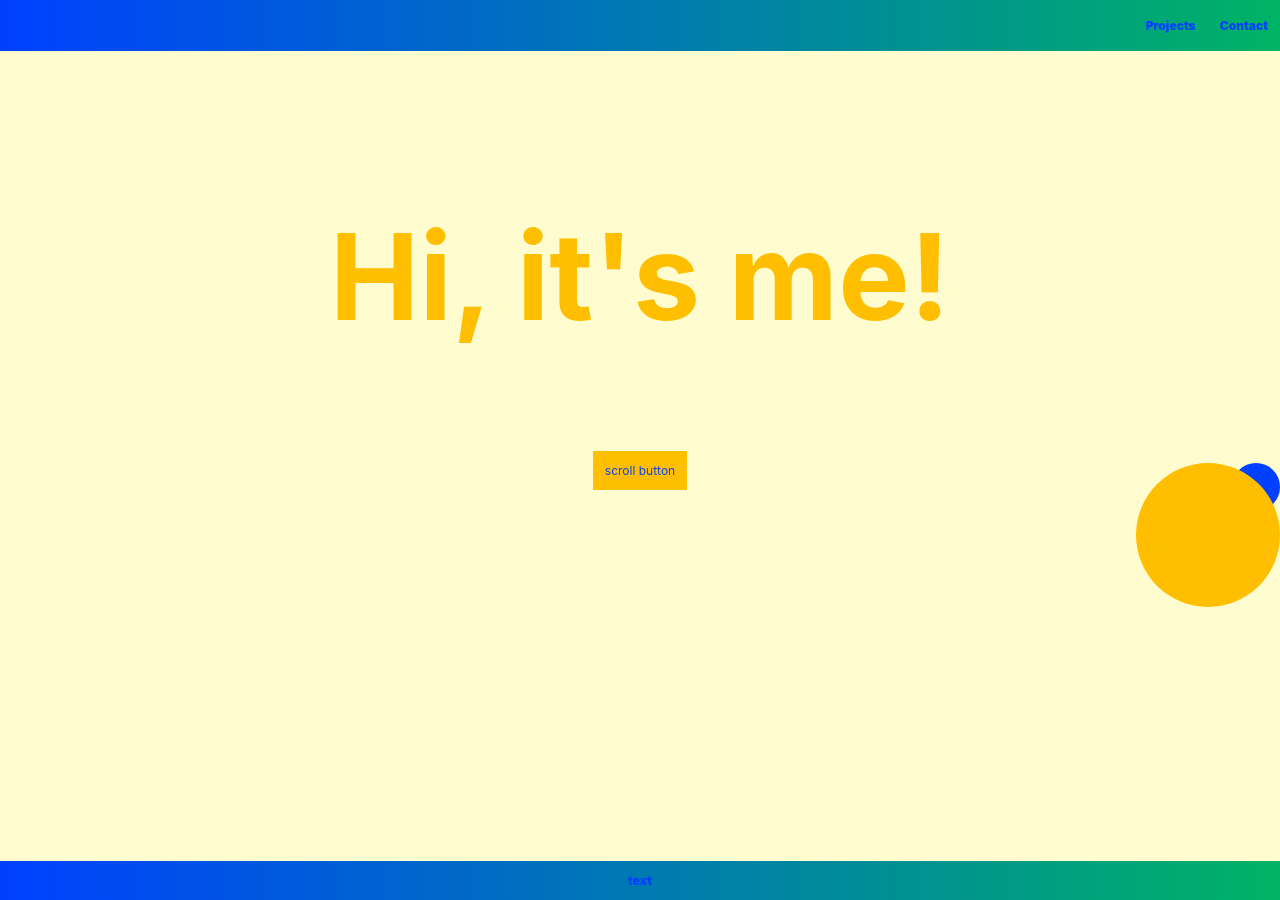
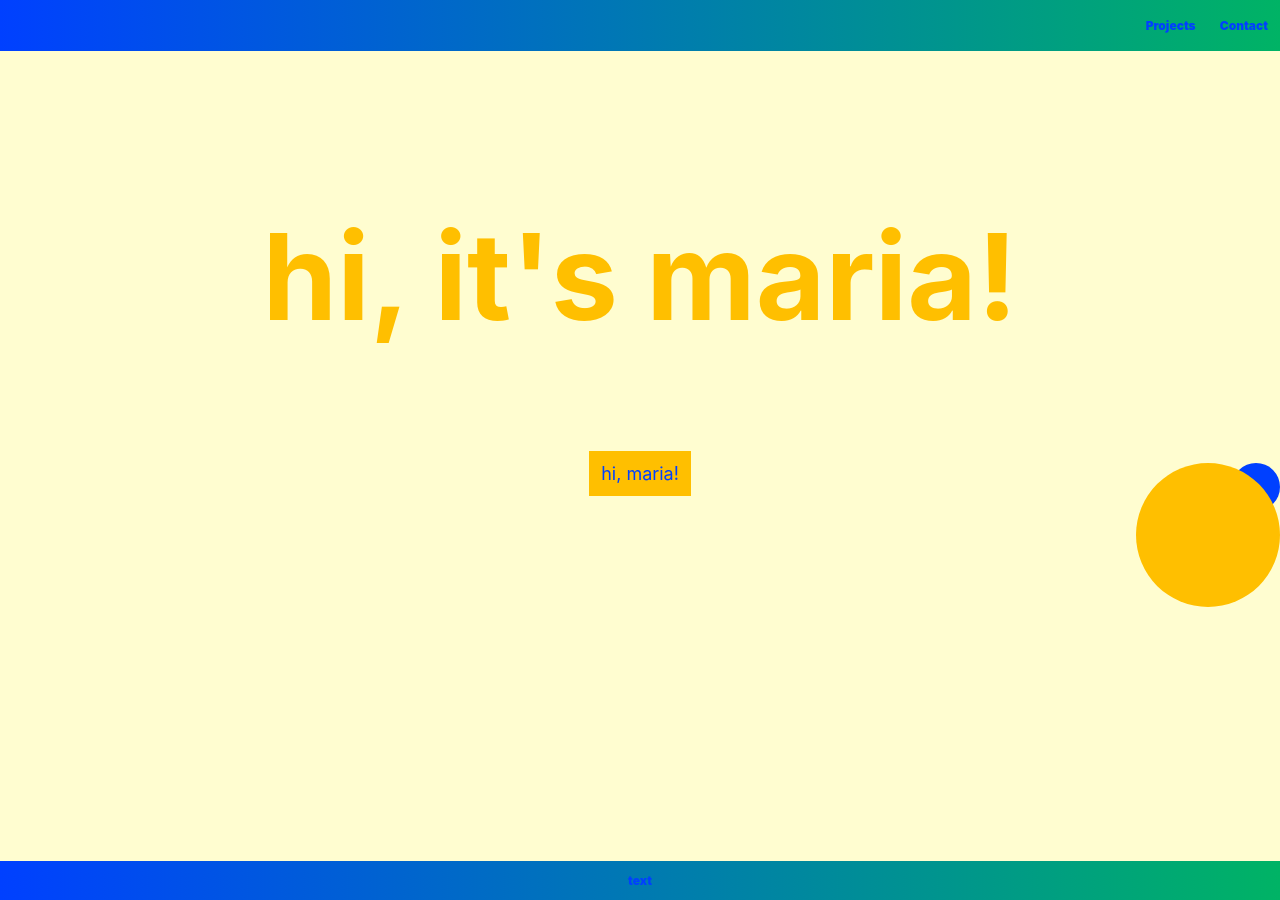
Before and after one commit to Maosso/maosso.github.io, a Jekyll site: the page built from index.md, in a window 1280 px wide and 900 px high. Built offline with Jekyll 4.4.1, drawn with Linux system fonts in a browser that asks for light colours; comment, search, counter and statistics services are not loaded; some of the changed text lies outside the part shown.

Commit message:
with overflow: auto;

```diff
--- a/_layouts/default.html
+++ b/_layouts/default.html
@@ -17,7 +17,7 @@
 
     <div id="main-doc">
       <section id="welcome-section" class="screen">
-        <h1 class="welcome-header">Hi, it's me!</h1>
+        <h1 class="welcome-header">hi, it's maria!</h1>
         <p>
           {{ content }}
         </p><br>
@@ -25,26 +25,38 @@
         <div class="s-circle"></div>
         <div class="m-circle"></div>
     </div>
-        <a href=#proj type="button" class="scroll">scroll button</a>
+        <a href=#proj type="button" class="scroll">hi, maria!</a>
       </section>
 
       <section id="proj" class="screen">
-        <h2 class="section-header">some more text</h2>
+        <h2 class="section-header">I like making things happen</h2>
           <div class="show-grid">
             <div class="project-tile">
-              <h3>Test title</h3>
+              <h3>webapp refactoring for a berliner startup</h3>
               <p>test description</p>
             </div>
             <div class="project-tile">
-              <h3>Test title</h3>
+              <h3>marketing concept for an automotive brand</h3>
               <p>test description</p>
             </div>
             <div class="project-tile">
-              <h3>Test title</h3>
+              <h3>multimarket AI dataset enrichment for a fortune 500</h3>
+              <p>test description</p>
+            </div>
+            <div class="project-tile">
+              <h3>webapp refactoring for a berliner startup</h3>
+              <p>test description</p>
+            </div>
+            <div class="project-tile">
+              <h3>webapp refactoring for a berliner startup</h3>
+              <p>test description</p>
+            </div>
+            <div class="project-tile">
+              <h3>webapp refactoring for a berliner startup</h3>
               <p>test description</p>
             </div>
           </div>
-        <a href=#projects type="button" class="scroll">scroll button</a>
+        <a href=#how type="button" class="scroll">how?</a>
       </section>
 
 
@@ -62,22 +74,22 @@
 
 
       <section id="how" class="screen">
-        <h2 class="section-header">some more text</h2>
+        <h2 class="section-header">what do you need for your project?</h2>
           <div class="show-grid">
             <div class="project-tile">
-              <h3>Test title</h3>
+              <h3>project manager</h3>
               <p>test description</p>
             </div>
             <div class="project-tile">
-              <h3>Test title</h3>
-              <p>test description</p>
+              <h3>scrum master</h3>
+              <p>certified PSM I</p>
             </div>
             <div class="project-tile">
-              <h3>Test title</h3>
-              <p>test description</p>
+              <h3>empathy</h3>
+              <p>ground-breaking listening</p>
             </div>
           </div>
-        <a href=#projects type="button" class="scroll">scroll button</a>
+        <a href=#contact type="button" class="scroll">YES!</a>
       </section>
 
 
--- a/assets/css/main.scss
+++ b/assets/css/main.scss
@@ -59,6 +59,7 @@ a {
     background: var(--dark);
     position: absolute;
     right: 0px;
+    z-index: 999;
 }
 
 .m-circle {
@@ -68,6 +69,7 @@ a {
     background: var(--light);
     position: absolute;
     right: 0px;
+    z-index: 1000;
 }
 
 .circle-box {
@@ -92,6 +94,7 @@ a {
   justify-content: center;
   width: 19rem;
   height: 19rem;
+  border-radius: 50%;
 }
 
 .project-tile:hover, .scroll:hover {
@@ -126,6 +129,11 @@ a {
   padding: 1rem;
 }
 
+/*direct child selector*/
+section > a {
+      font-size: 1.5rem;
+    }
+
 .scroll:hover {
  color: var(--light);
 }
@@ -139,6 +147,7 @@ a {
   width: 100vw;
   color: var(--light);
   align-items: center;
+  overflow: auto;
 }
 
 #projects {
```
Also changed, not shown: 3 other files.
